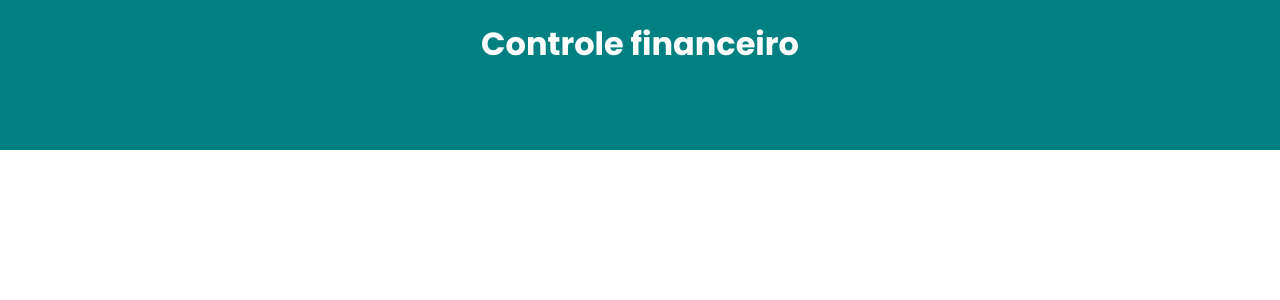
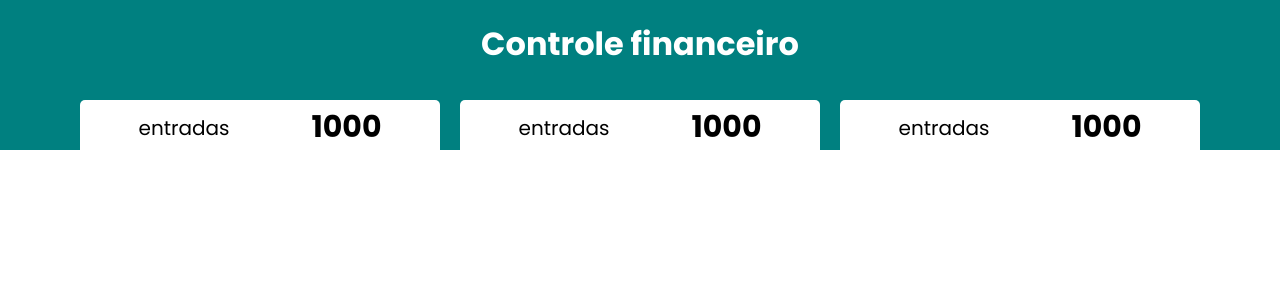
Before and after one commit to Allvasc/controle-financeiro-reactjs-master, a React (Create React App) app: page / in a window 1280 px wide. Shown: the top 300 px of the page. Built offline with nearby package versions, Linux system fonts and the light colour scheme.

Commit message:
Criado componente resumeItem

```diff
--- a/src/App.jsx
+++ b/src/App.jsx
@@ -1,6 +1,7 @@
 import GlobalStyle from './styles/Global'
 import Header from './components/Header'
 import Resume from './components/Resume'
+
 
 function App() {
   return (
--- a/src/components/Resume/index.jsx
+++ b/src/components/Resume/index.jsx
@@ -1,10 +1,13 @@
 import React from 'react'
 import * as C from './styles'
+import ResumeItem from '../ResumeItem'
 
 const index = () => {
   return (
     <C.Container>
-
+        <ResumeItem></ResumeItem>
+        <ResumeItem></ResumeItem>
+        <ResumeItem></ResumeItem>
     </C.Container>
   )
 }
--- /dev/null
+++ b/src/components/ResumeItem/index.jsx
@@ -0,0 +1,19 @@
+import React from 'react'
+import * as C from './styles'
+
+const index = () => {
+  return (
+    <C.Container>
+        <C.Header>
+            <C.HeaderTitle>
+                entradas
+            </C.HeaderTitle>
+            <C.total>
+                1000
+            </C.total>
+        </C.Header>
+    </C.Container>
+  )
+}
+
+export default index
--- /dev/null
+++ b/src/components/ResumeItem/styles.js
@@ -0,0 +1,49 @@
+import styled from "styled-components";
+
+export const Container = styled.div`
+    display: flex;
+    flex-direction: column;
+    align-items: center;
+    background-color: #fff;
+    border-radius: 5px;
+    padding: 5px 30px;
+    width: 30%;
+
+
+    @media (max-width:750px){
+    width:20%;
+
+        p {
+            font-size:12px;
+        }
+
+        span {
+            font-size:20px;
+        }
+
+        svg {
+            display:none;
+        }
+    }
+`;
+
+export const Header = styled.header`
+    display: flex;
+    align-items: center;
+    justify-content: space-around;
+    width: 100%;
+    gap: 25px;
+
+    svg {
+        width: 25px;
+        height: 25px;
+    }
+`;
+
+export const HeaderTitle = styled.p`
+    font-size: 20px;
+`;
+export const total = styled.span`
+    font-size: 30px;
+    font-weight: bold;
+`;
```
